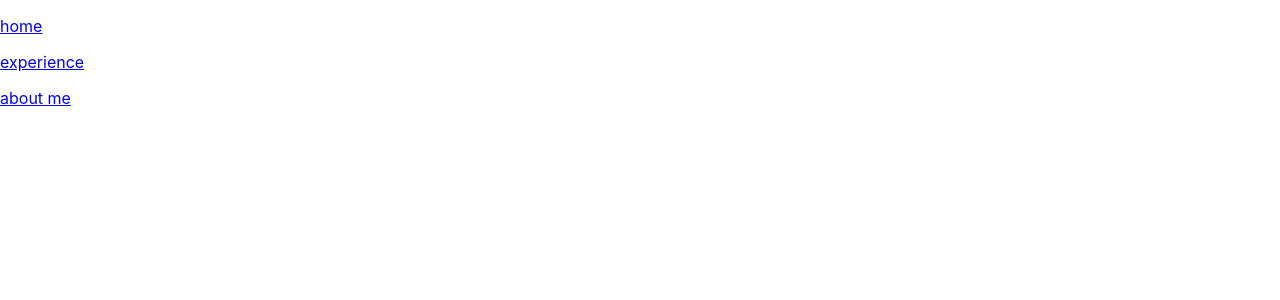
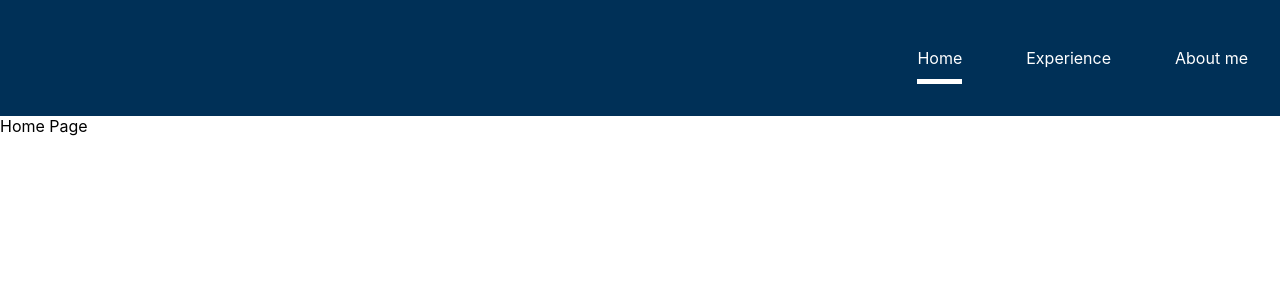
Before and after one commit to andre-pan/andre-pan.github.io, a React (Create React App) app: page /home in a window 1280 px wide. Shown: the top 300 px of the page. Built offline with nearby package versions, Linux system fonts and the light colour scheme.

Commit message:
top-nav base

```diff
--- a/src/App.css
+++ b/src/App.css
@@ -36,3 +36,8 @@
     transform: rotate(360deg);
   }
 } */
+
+
+.margin-left-auto{
+  margin-left: auto !important;
+}
--- a/src/App.js
+++ b/src/App.js
@@ -18,7 +18,10 @@ function App() {
         <Router>
           <TopNav/>
           <Switch>
-            <Route exact path="/" component={HomePage}/>
+            <Route exact path="/">
+              <Redirect to="/home"/>
+            </Route>
+            <Route path="/home" component={HomePage}/>
             {/* <Route path="/" component={AboutMePage}/> */}
             <Route path="/experience" component={ExperiencePage}/>
             <Route path="/about" component={AboutMePage}/>
--- /dev/null
+++ b/src/components/nav/Nav.css
@@ -0,0 +1,38 @@
+.top-nav{
+    display:flex;
+    background-color: #003057;
+  }
+  .nav-item{
+      color: #FFF;
+      margin: 2rem;
+      text-decoration: none;
+      position: relative;
+  }
+
+  .nav-item.active:before{
+    content: "";
+    position: absolute;
+    width: 100%;
+    height: 5px;
+    bottom: 0;
+    left: 0;
+    background-color: #FFF;
+  }
+
+  .nav-item:not(.active):before{
+      content: "";
+      position: absolute;
+      width: 100%;
+      height: 3px;
+      bottom: 0;
+      left: 0;
+      background-color: #FFF;
+      visibility: hidden;
+      transform: scaleX(0);
+      transition: all 0.1s ease-in-out 0s;
+  }
+
+  .nav-item:hover:before{
+      visibility: visible;
+      transform: scaleX(1);
+  }
--- a/src/components/nav/NavItem.js
+++ b/src/components/nav/NavItem.js
@@ -3,7 +3,7 @@ import {NavLink} from 'react-router-dom';
 
 function NavItem(props){
     return(
-        <NavLink to={props.to}>
+        <NavLink className={"nav-item " + (props.styleName ? props.styleName : "")} to={props.to}>
            <p>{props.name}</p>
         </NavLink>
     )
--- a/src/components/nav/TopNav.js
+++ b/src/components/nav/TopNav.js
@@ -1,14 +1,19 @@
 import React from 'react';
 import NavItem from './NavItem';
+import './Nav.css';
+import logo from '../../assets/AP.png';
 
 function TopNav(){
     return(
-        <div class="top-nav">
-            <NavItem name="home" to="/"/>
+        <nav className="top-nav">
+            {/* <div>
+                <img src={logo}/>
+            </div> */}
+            <NavItem exact name="Home" styleName="margin-left-auto" to="/home"/>
             {/* <NavItem name="tests" to="/"/> */}
-            <NavItem name="experience" to="/experience"/>
-            <NavItem name="about me" to="/about"/>
-        </div>
+            <NavItem name="Experience" to="/experience"/>
+            <NavItem name="About me" to="/about"/>
+        </nav>
     )
 }
 
```
Also changed, not shown: 1 other file (tests, documents, lock files or other folders).
